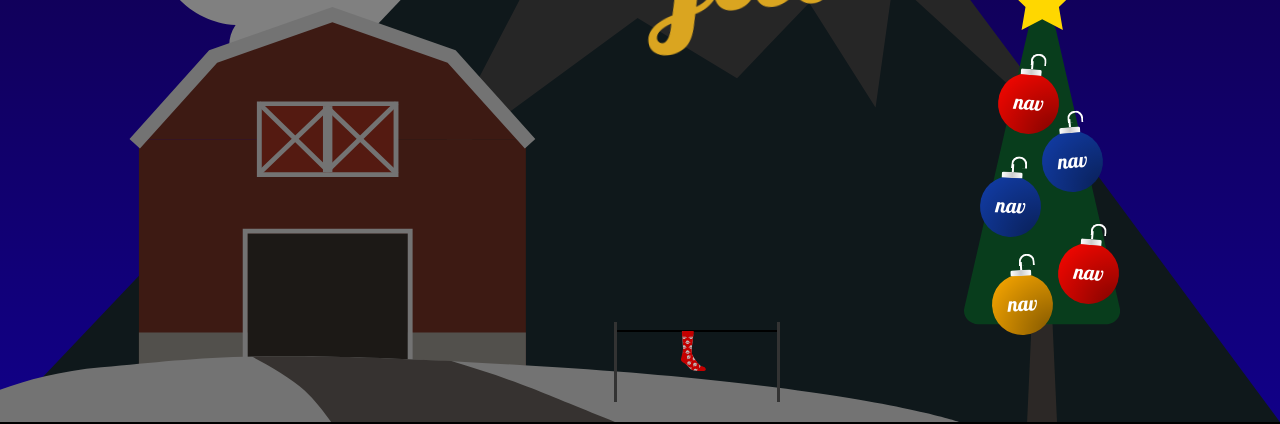
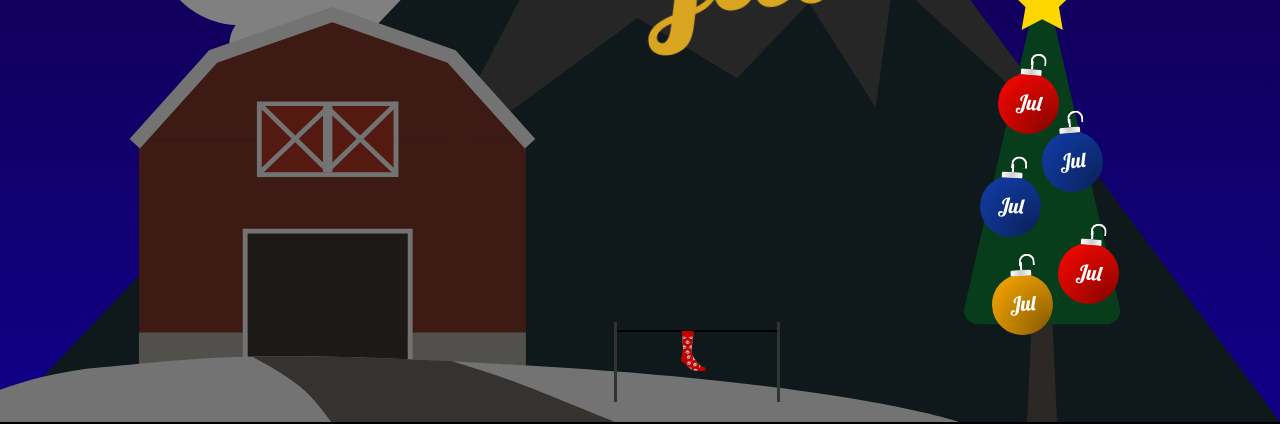
Before and after one commit to winsvold/julekort, a React (Create React App) app: page / in a window 1280 px wide. Shown: the part 378-802 px from the top of the page. Built offline with nearby package versions, Linux system fonts and the light colour scheme.

Commit message:
gjør det mulig å styre hva som står på julekuler med queryparam

```diff
--- a/src/julekort/Julekule.tsx
+++ b/src/julekort/Julekule.tsx
@@ -1,6 +1,7 @@
 import * as React from "react";
 import styled, { keyframes } from "styled-components/macro";
 import { delay } from "./animasjoner";
+import { useSearchParam } from "react-use";
 
 const size = "3em";
 
@@ -99,13 +100,15 @@ const Snor = styled.span`
 `;
 
 const Julekule = (props: Props) => {
+  const tekst = useSearchParam("til") || "Jul";
+
   return (
     <PopInAnimation {...props}>
       <ShakeAnimation>
         <JulekuleStyle aria-label="Julekule" {...props}>
           <Snor />
           <Base />
-          nav
+          {tekst}
         </JulekuleStyle>
       </ShakeAnimation>
     </PopInAnimation>
```
